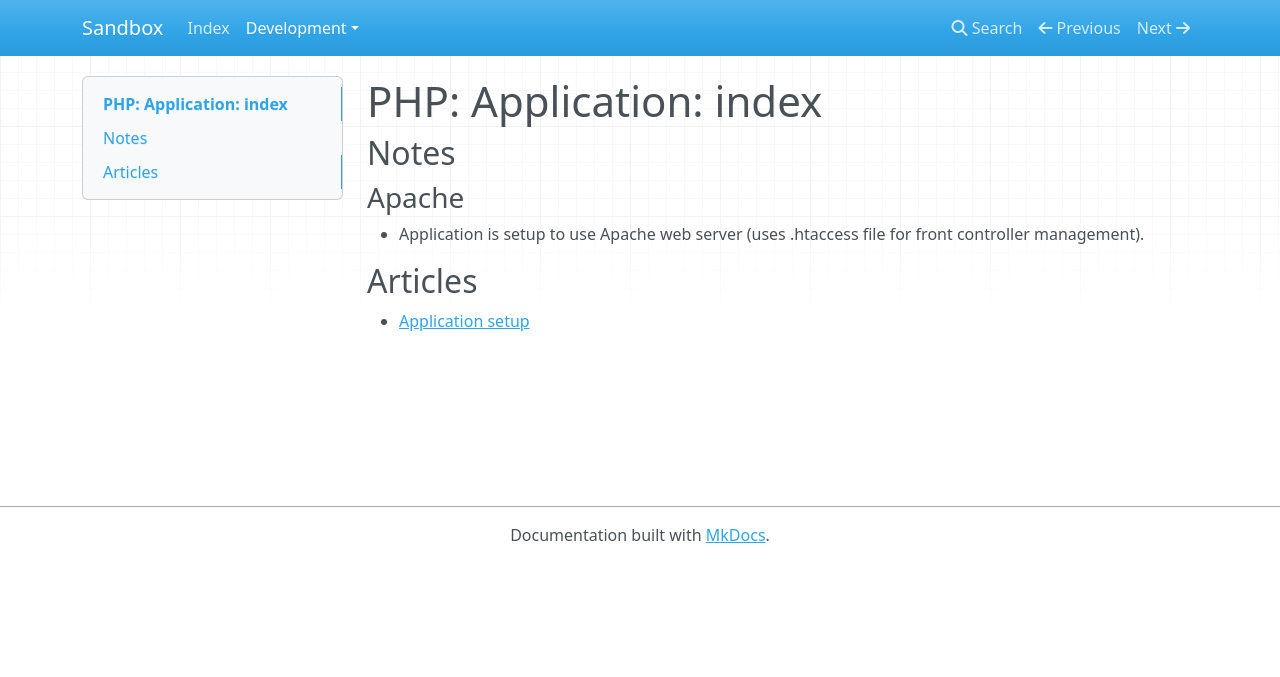
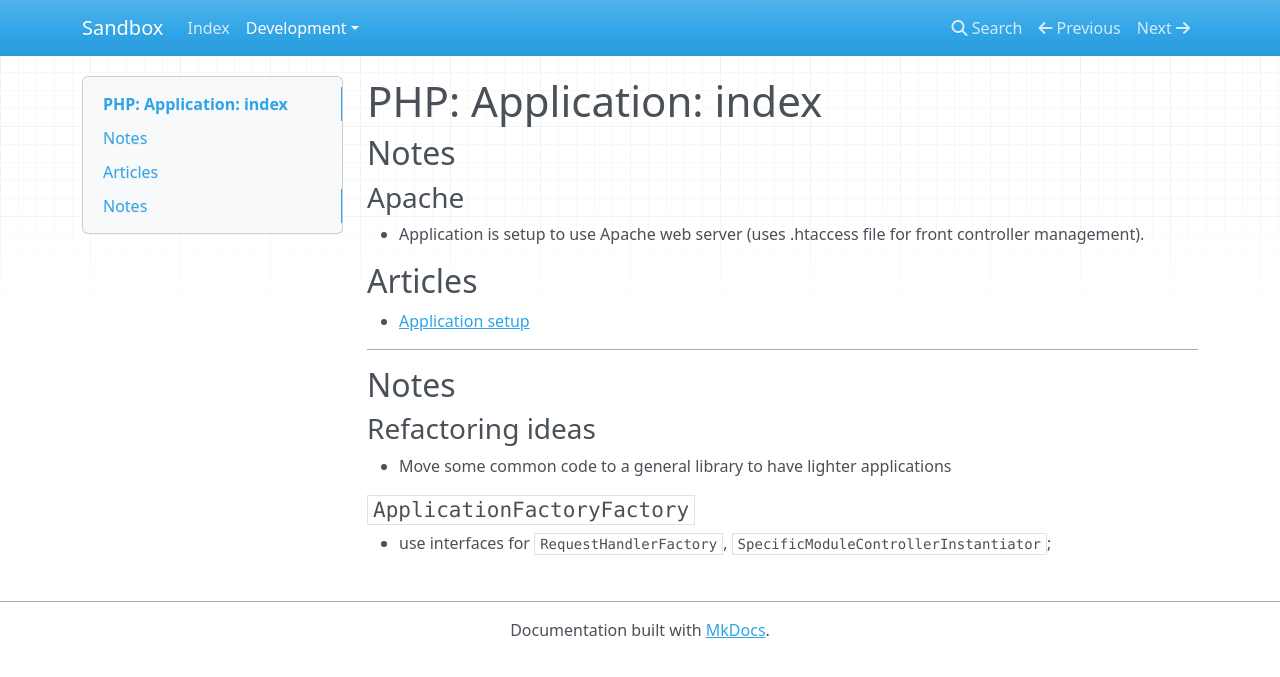
Before and after one commit to webservco/sandbox, an MkDocs documentation site: the page built from docs/Development/PHP/Application/index.md, in a window 1280 px wide. Shown: the top 677 px of the page. Built offline with MkDocs 1.6.1, drawn with Linux system fonts in a browser that asks for light colours; nearby versions of some CDN libraries.

Commit message:
App notes

```diff
--- a/docs/Development/PHP/Application/index.md
+++ b/docs/Development/PHP/Application/index.md
@@ -9,3 +9,15 @@
 ## Articles
 
 - [Application setup](application_setup.md)
+
+---
+
+## Notes
+
+### Refactoring ideas
+
+- Move some common code to a general library to have lighter applications
+
+#### `ApplicationFactoryFactory`
+
+- use interfaces for `RequestHandlerFactory`, `SpecificModuleControllerInstantiator`;
```
Also changed, not shown: docs/Development/PHP/Application/application_setup.md (+2 -1 lines).
